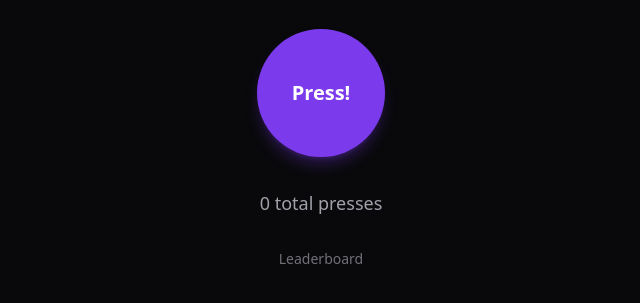
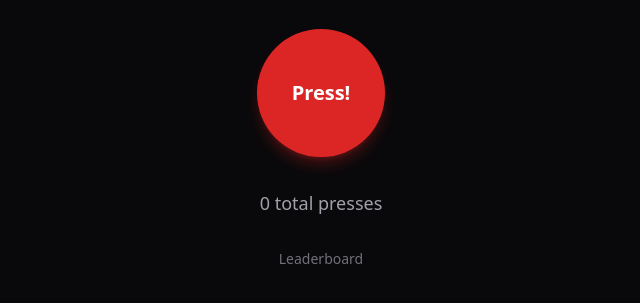
Before and after one commit to usernode-bot/my-app-fa8596, a website: page public/index.html in a window 1280 px wide. Shown: the part 279-582 px from the top of the page, without its empty margins (319-959 px from the left). Drawn offline with nearby package versions, Linux system fonts and the light colour scheme; no server answers.

Commit message:
Make button red

```diff
--- a/public/index.html
+++ b/public/index.html
@@ -10,7 +10,7 @@
 <body class="bg-zinc-950 text-zinc-100 min-h-screen flex flex-col items-center justify-center gap-8 p-4">
   <h1 class="text-2xl font-bold">my app</h1>
 
-  <button id="press-btn" class="w-32 h-32 rounded-full bg-violet-600 hover:bg-violet-500 active:scale-95 transition-all text-white text-xl font-bold shadow-lg shadow-violet-600/30">
+  <button id="press-btn" class="w-32 h-32 rounded-full bg-red-600 hover:bg-red-500 active:scale-95 transition-all text-white text-xl font-bold shadow-lg shadow-red-600/30">
     Press!
   </button>
 
```
